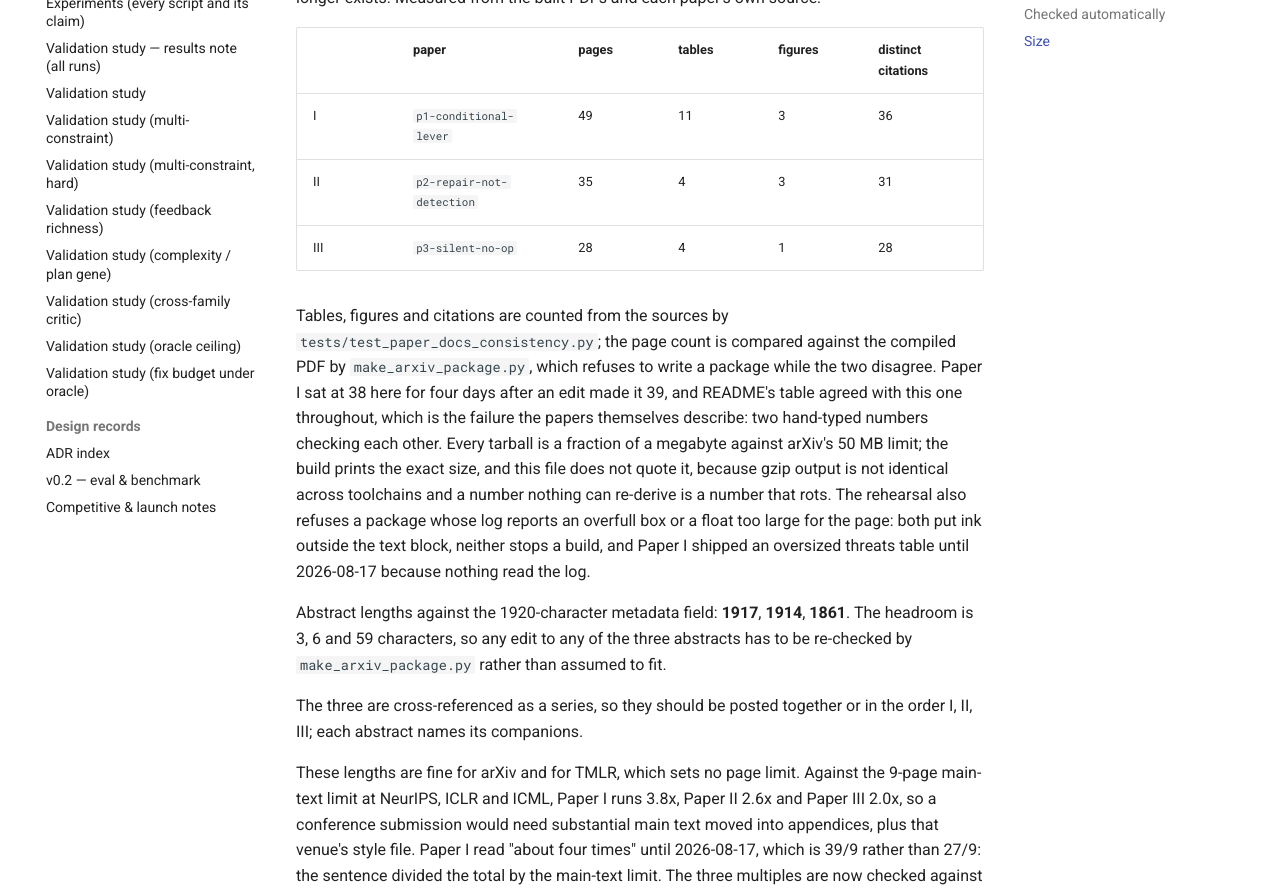
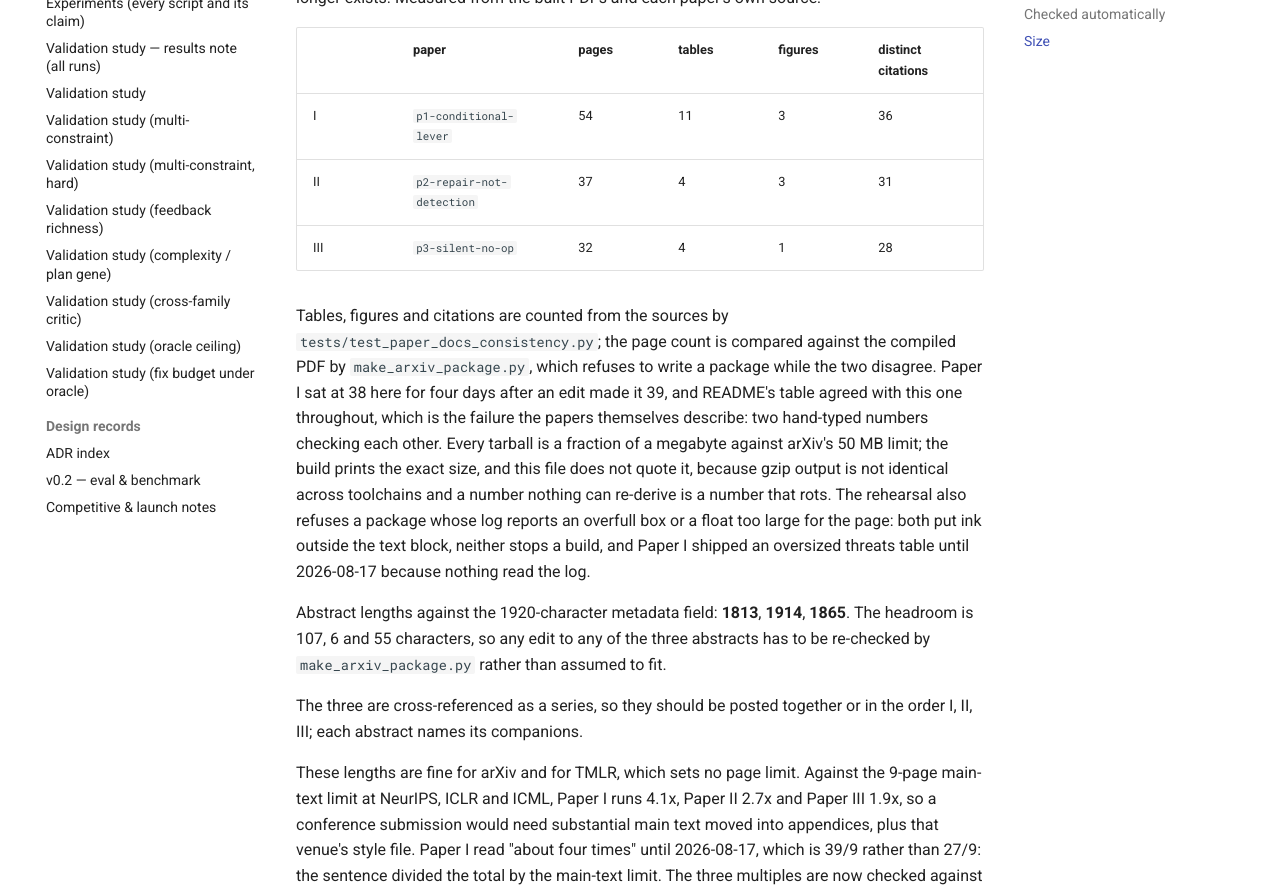
Before and after one commit to loopgepa/whystuck, an MkDocs documentation site: the page built from docs/papers/SUBMISSION.md, in a window 1280 px wide and 1400 px high, scrolled down 7021 px. Shown: the part 392-1284 px from the top of the window. Built offline with MkDocs 1.6.1 and Material for MkDocs 9.7.7, drawn with Linux system fonts in a browser that asks for light colours; some of the changed text lies outside the part shown.

Commit message:
Re-derive every advertised count after the round-3 merges
Title pages move to November 2026. Pages 54 / 37 / 32 (main text 37 /
24 / 17), TMLR 45 / 31 / 26 with supplements of 11.8 / 12.0 / 12.1 MB,
abstracts 1813 / 1914 / 1865 characters, shared text 1214 words, the
conference multiples, 1685 claim checks and 2753 collected tests, each
measured from the build, the checker or pytest on this tree. Paper III's
defects table ran 1.6 pt past the page, which the arXiv packager
refuses; one row is shorter and the float now fits.

Co-Authored-By: Claude Opus 5.5 <noreply@anthropic.com>
Claude-Session: https://claude.ai/code/session_01MapKop3JzDpomC8aEtG324

```diff
--- a/docs/papers/SUBMISSION.md
+++ b/docs/papers/SUBMISSION.md
@@ -21,13 +21,13 @@ endorsement domain, and the primary category selects the domain.
 
 Two structural facts decide this, and neither is about the papers' quality.
 
-**Main-text length is 34 / 23 / 18 pages** (references begin on p.35 / 24 / 19 of 49 / 35 / 28).
+**Main-text length is 37 / 24 / 17 pages** (references begin on p.38 / 25 / 18 of 54 / 37 / 32).
 **All three papers are de-anonymised by their own reproducibility apparatus**: the title block
 prints author, affiliation and repository URL, and each abstract names the repository again.
 
 | venue | window | verdict |
 |---|---|---|
-| **TMLR** | rolling | **The fit.** Its two criteria are whether the claims are supported by the evidence and whether anyone in the audience would be interested; novelty and significance are *explicitly excluded* as grounds for rejection. Variable manuscript length, so the main-text lengths above are not a problem. arXiv preprints permitted. Double-blind. **Needs a restyle:** "Submissions must be PDF files generated using the TMLR LaTeX stylefile and template" (author guide, quoted 2026-09-04), and these build on `article` at 11pt, so the page counts on this page are for the current class and will move under theirs. Accepts the artifact as supplementary material, which removes the mirror-hosting step below. **Restyle done 2026-09-10**, see below: 41 / 30 / 24 pages under `tmlr.sty`, 0 overfull, 0 undefined. |
+| **TMLR** | rolling | **The fit.** Its two criteria are whether the claims are supported by the evidence and whether anyone in the audience would be interested; novelty and significance are *explicitly excluded* as grounds for rejection. Variable manuscript length, so the main-text lengths above are not a problem. arXiv preprints permitted. Double-blind. **Needs a restyle:** "Submissions must be PDF files generated using the TMLR LaTeX stylefile and template" (author guide, quoted 2026-09-04), and these build on `article` at 11pt, so the page counts on this page are for the current class and will move under theirs. Accepts the artifact as supplementary material, which removes the mirror-hosting step below. **Restyle done 2026-09-10**, re-measured 2026-11-04, see below: 45 / 31 / 26 pages under `tmlr.sty`, 0 overfull, 0 undefined. |
 | ICLR 2027 | abstract 18 Sep, paper 25 Sep 2026 | **Ruled out for a three-paper series.** 9-page initial limit (10 camera-ready; references and appendices excluded). And: *"If you and all of your co-authors have never had a paper accepted for publication in a major machine learning conference or journal, you may submit at most one paper to ICLR 2027."* Single-author and independent ⇒ **one paper, cut threefold.** Authors on 3+ papers must review 6. Mandatory AI-use statement whose required-disclosure list covers methodology feedback, implementing methods and interpreting results. |
 | NeurIPS 2026 Evaluations & Datasets | abstract 4 May, full 6 May 2026 | **Closed.** Was the best categorical fit, the renamed Datasets & Benchmarks track, now explicitly treating evaluation as an object of study. Next window ≈ May 2027. |
 | MLRC 2026 | hard 30 Sep 2026 | **Not a fit.** Requires prior TMLR acceptance, and its scope is reproducing *others'* claims published 2025 onward. |
@@ -46,8 +46,8 @@ behind the second.
 submitted paper and any paper which has been published, accepted for publication, or submitted in
 parallel at another archival, peer-reviewed venue." Three papers to TMLR at once is not that case,
 and nothing in the policy addresses companion papers or a series. The sharing is real and worth
-stating anyway: `shared/loop.tex` and `shared/series.tex` are `\input` by all three, which is 1194
-words, or 4.4% of Paper~I, 6.3% of Paper~II and 8.0% of Paper~III, measured on 2026-10-26 with each
+stating anyway: `shared/loop.tex` and `shared/series.tex` are `\input` by all three, which is 1214
+words, or 4.1% of Paper~I, 6.3% of Paper~II and 7.4% of Paper~III, measured on 2026-11-04 with each
 paper's `main.tex` as the denominator. Re-measure with
 
     wc -w docs/papers/shared/loop.tex docs/papers/shared/series.tex
@@ -103,9 +103,9 @@ python scripts/make_tmlr_supplement.py --paper p1-conditional-lever
 
 | paper | `article` 11pt | `tmlr.sty` 10pt | supplement ZIP |
 |---|---|---|---|
-| I | 49 | **41** | 7.3MB |
-| II | 35 | **30** | 7.5MB |
-| III | 28 | **24** | 7.6MB |
+| I | 54 | **45** | 11.8MB |
+| II | 37 | **31** | 12.0MB |
+| III | 32 | **26** | 12.1MB |
 
 Zero overfull boxes, zero undefined citations or references, zero missing files on all three.
 
@@ -245,9 +245,9 @@ exists. Measured from the built PDFs and each paper's own source:
 
 | | paper | pages | tables | figures | distinct citations |
 |---|---|---|---|---|---|
-| I | `p1-conditional-lever` | 49 | 11 | 3 | 36 |
-| II | `p2-repair-not-detection` | 35 | 4 | 3 | 31 |
-| III | `p3-silent-no-op` | 28 | 4 | 1 | 28 |
+| I | `p1-conditional-lever` | 54 | 11 | 3 | 36 |
+| II | `p2-repair-not-detection` | 37 | 4 | 3 | 31 |
+| III | `p3-silent-no-op` | 32 | 4 | 1 | 28 |
 
 Tables, figures and citations are counted from the sources by
 `tests/test_paper_docs_consistency.py`; the page count is compared against the compiled PDF by
@@ -262,14 +262,14 @@ neither stops a build, and Paper I shipped an oversized threats table until 2026
 nothing read the log.
 
 Abstract lengths against the 1920-character metadata
-field: **1917**, **1914**, **1861**. The headroom is 3, 6 and 59 characters, so any edit to any
+field: **1813**, **1914**, **1865**. The headroom is 107, 6 and 55 characters, so any edit to any
 of the three abstracts has to be re-checked by `make_arxiv_package.py` rather than assumed to fit.
 
 The three are cross-referenced as a series, so they should be posted together or in the order I, II,
 III; each abstract names its companions.
 
 These lengths are fine for arXiv and for TMLR, which sets no page limit. Against the 9-page
-main-text limit at NeurIPS, ICLR and ICML, Paper I runs 3.8x, Paper II 2.6x and Paper III 2.0x, so a
+main-text limit at NeurIPS, ICLR and ICML, Paper I runs 4.1x, Paper II 2.7x and Paper III 1.9x, so a
 conference submission would need substantial main text moved into appendices, plus that venue's style
 file. Paper I read "about four times" until 2026-08-17, which is 39/9 rather than 27/9: the sentence
 divided the total by the main-text limit. The three multiples are now checked against the main-text
```
Also changed, not shown: other parts of docs/papers/SUBMISSION.md (+1 -1 lines), README.md (+1 -1 lines), docs/EXPERIMENTS.md (+2 -2 lines), docs/papers/README.md (+4 -4 lines), 4 other files.
